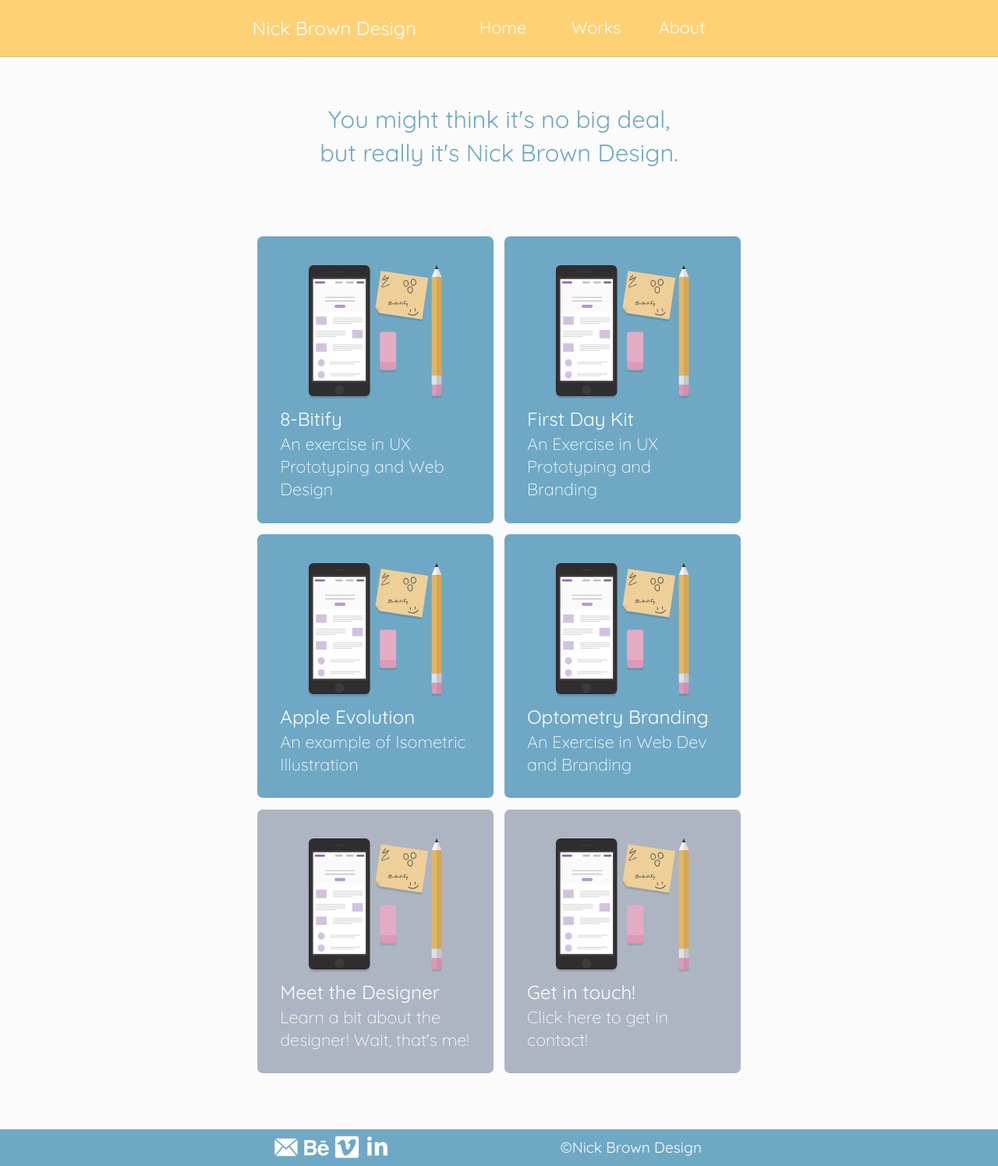
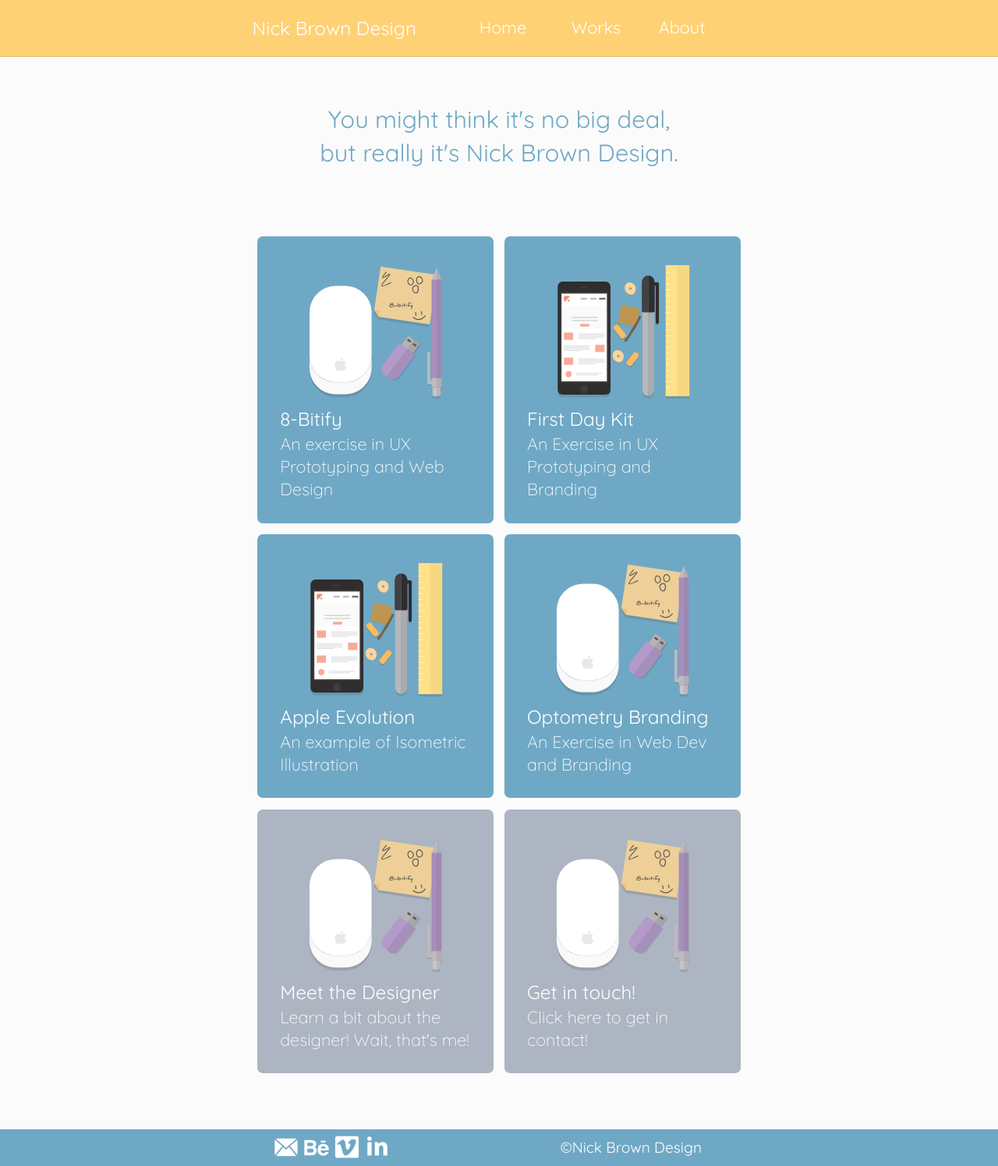
Before and after one commit to nicktgbrown/portfolio-site, a Jekyll site: the page built from index.html, in a window 1280 px wide. Shown: the whole page at 78% size. Built offline with Jekyll 4.4.1, drawn with Linux system fonts in a browser that asks for light colours; some web fonts are replaced.

Commit message:
Add new icons and banners to case 1 and 2

```diff
--- a/case2.html
+++ b/case2.html
@@ -7,7 +7,7 @@ priority: .7
 <div itemref="data-author" itemscope itemtype="http://schema.org/Creativework" class="banner-2 pad-b-1-2 gutter-2">
   <div class="max-length">
     <div class="center embed embed-3by2">
-      <img src="images/8-bitify-banner.svg" class="embed-item">
+      <img src="images/fdk-banner.svg" class="embed-item">
     </div>
   </div>
   <div class="grid max-length grid-middle">
--- a/index.html
+++ b/index.html
@@ -23,7 +23,7 @@ priority: .8
         <div class="card island push-1-2">
           <div class="gutter">
             <div class="embed embed-1by1">
-              <img src="images/8-bitify-icon.svg" class="embed-item">
+              <img src="images/fdk-icon.svg" class="embed-item">
             </div>
           </div>
           <h3 class="giga push-0">First Day Kit</h3>
@@ -34,7 +34,7 @@ priority: .8
         <div class="card island push-1-2">
           <div class="gutter">
             <div class="embed embed-1by1">
-              <img src="images/8-bitify-icon.svg" class="embed-item">
+              <img src="images/fdk-icon.svg" class="embed-item">
             </div>
           </div>
           <h3 class="giga push-0">Apple Evolution</h3>
```
Also changed, not shown: images/8-bitify-banner.svg, images/8-bitify-icon.svg, images/fdk-banner.svg (added), images/fdk-icon.svg (added).
